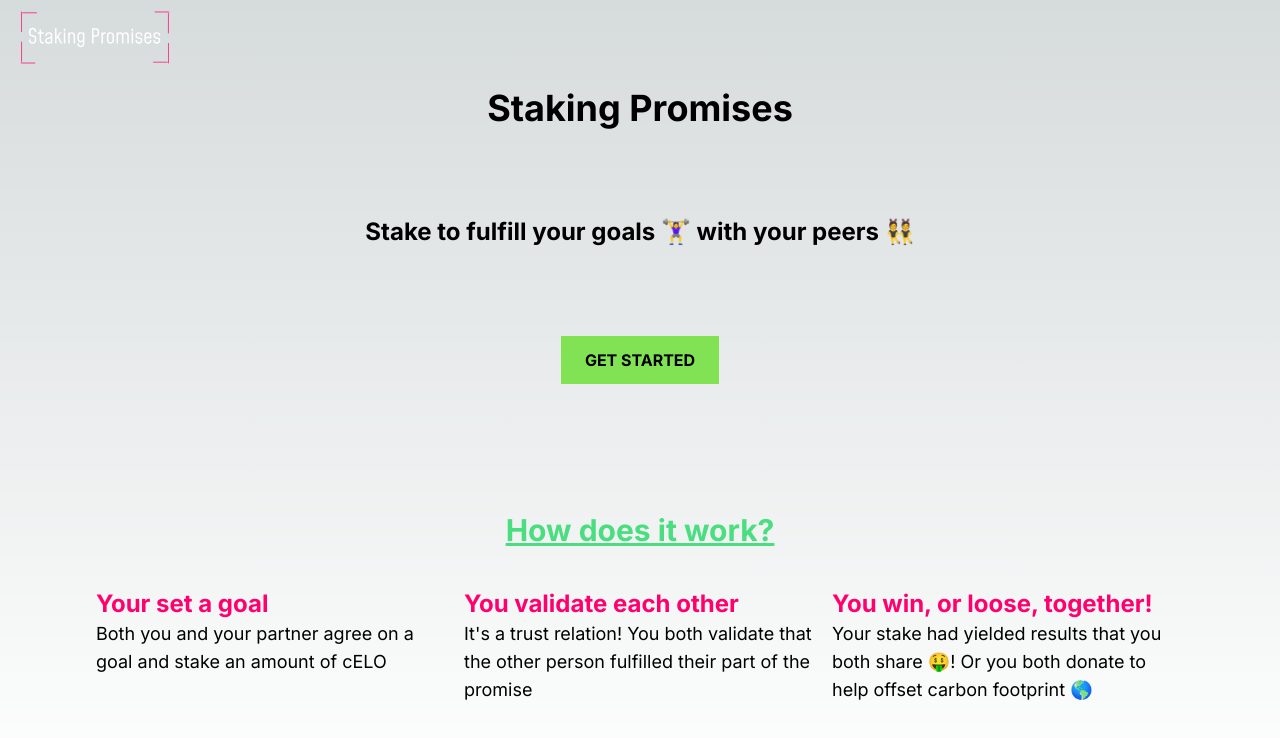
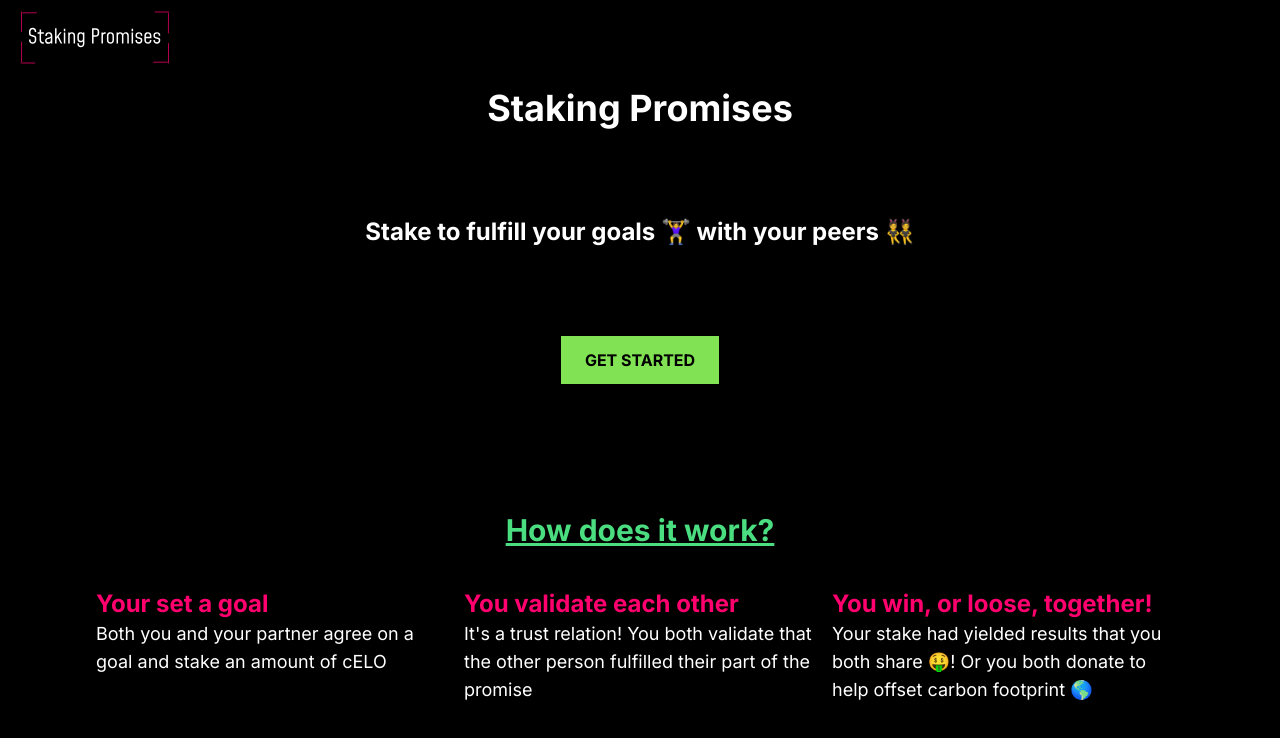
Before and after one commit to CodingBull-dev/staking-promises, a Next.js app: page / in a window 1280 px wide. Shown: the top 738 px of the page. Built offline with nearby package versions, Linux system fonts and the light colour scheme.

Commit message:
fixed background color

```diff
--- a/src/app/globals.css
+++ b/src/app/globals.css
@@ -19,17 +19,6 @@
   font-family: Mohave;
 }
 
-@media (prefers-color-scheme: dark) {
-  :root {
-    --foreground-rgb: 255, 255, 255;
-    --background-start-rgb: 0, 0, 0;
-    --background-end-rgb: 0, 0, 0;
-  }
+body {
+  background: black;
 }
-
-body {
-  color: rgb(var(--foreground-rgb));
-  background: linear-gradient(to bottom,
-      transparent,
-      rgb(var(--background-end-rgb))) rgb(var(--background-start-rgb));
-}
--- a/src/app/page.tsx
+++ b/src/app/page.tsx
@@ -23,7 +23,7 @@ export default function Home() {
       <div className="w-[155px] h-[80px] pl-5">
         <LogoSvg />
       </div>
-      <main className="flex min-h-[90vh] flex-col items-center justify-between p-24 pt-2">
+      <main className="flex min-h-[90vh] flex-col items-center justify-between p-24 pt-2 text-white">
         <h1 className="text-4xl font-bold">Staking Promises</h1>
         <h3 className="text-2xl font-bold">Stake to fulfill your goals 🏋️‍♀️ with your peers 👯</h3>
         <a href="/goal"><button className="mx-auto bg-[#81E353] text-black px-6 py-3 uppercase font-bold">Get started</button></a>
```
